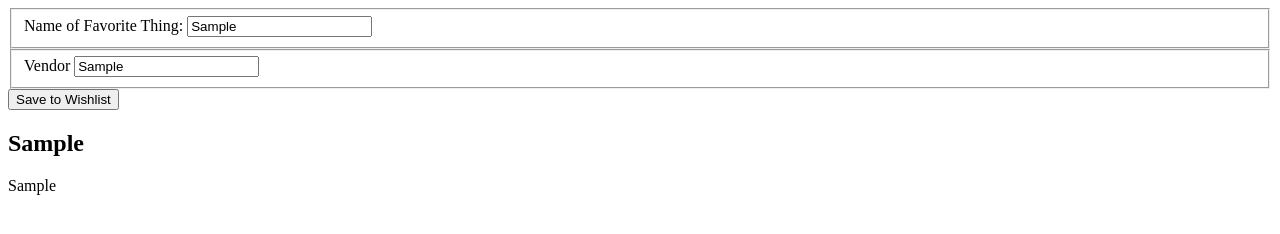
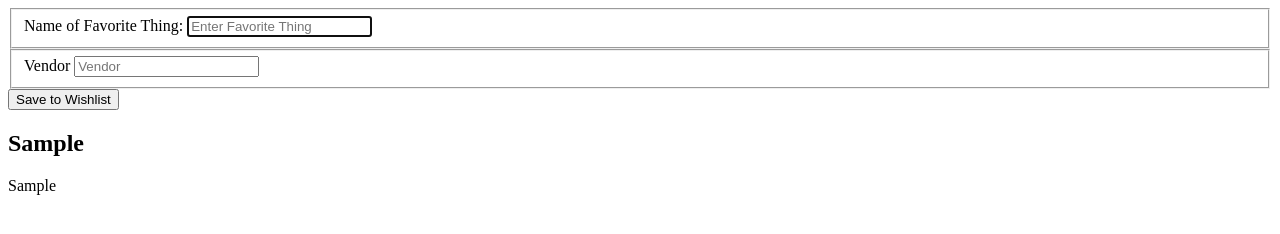
Before and after one commit to laurenriddle/My-Favorite-Things-bk2-ch13, a plain HTML site: page index.html in a window 1280 px wide. Both pictures are taken after typing "Sample", "Sample" into the empty fields and a click on the button "Save to Wishlist". Drawn offline with Linux system fonts and the light colour scheme.

Commit message:
edited js so that the input fields will clear and the first input feilds will be focused on after the user pushes submit

```diff
--- a/scripts/main.js
+++ b/scripts/main.js
@@ -17,5 +17,8 @@ document.querySelector("#saveEntry").addEventListener("click", event => {
             <div>${vendor}</div>
         </section>
     `
+    document.querySelector("#name").value = ''
+    document.querySelector("#location").value = ''
+    document.querySelector("#name").focus()
 
 })
```
Also changed, not shown: index.html (+4 -0 lines).
